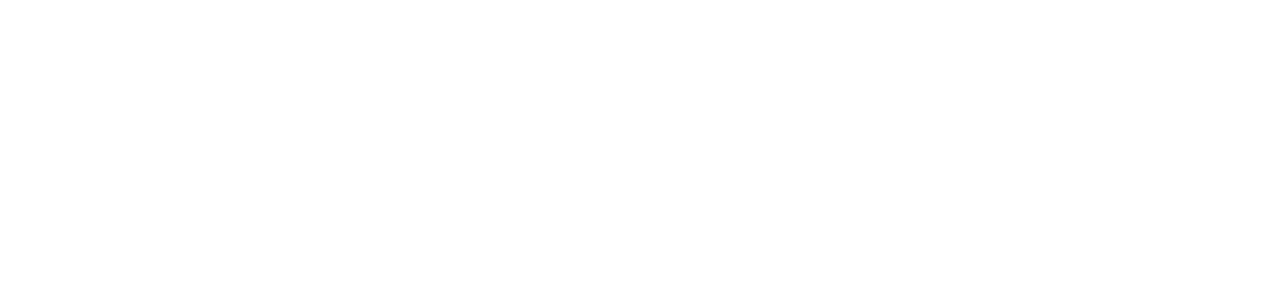
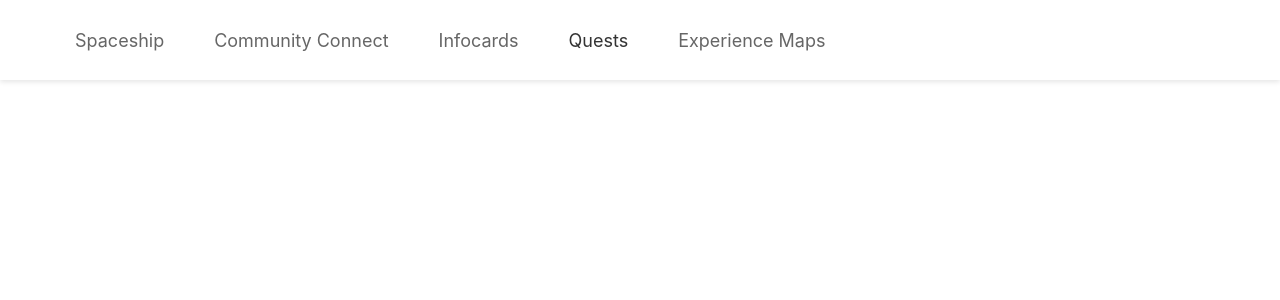
Before and after one commit to neilcarnac/caarya-web, a React (Create React App) app: page /quests in a window 1280 px wide. Before the commit this address had no page. Shown: the top 300 px of the page. Built offline with nearby package versions, Linux system fonts and the light colour scheme.

Commit message:
Browser routing and navbar made and updated

```diff
--- a/src/App.js
+++ b/src/App.js
@@ -14,7 +14,7 @@
           <Route path="/" element={<Home />} />
           <Route path="/communityconnect" element={<CommunityConnect />} />
           <Route path="/infocards" element={<InfoCards />} />
-          <Route path="/quest" element={<Quests />} />
+          <Route path="/quests" element={<Quests />} />
           <Route path="/experiencemaps" element={<ExperienceMaps />} />
         </Routes>
       </BrowserRouter>
--- a/src/Components/Navbar/Navbar.css
+++ b/src/Components/Navbar/Navbar.css
@@ -0,0 +1,36 @@
+.navbar {
+    display: flex;
+    justify-content: space-between;
+    align-items: center;
+    background-color: #fff;
+    height: 80px;
+    padding: 0 50px;
+    box-shadow: 0px 2px 5px rgba(0, 0, 0, 0.1);
+  }
+
+  .navbar-nav {
+    display: flex;
+    justify-content: space-between;
+    align-items: center;
+    list-style: none;
+    margin: 0;
+    padding: 0;
+  }
+
+  .nav-item {
+    margin: 0 10px;
+  }
+
+  .nav-link {
+    display: inline-block;
+    padding: 10px 15px;
+    font-size: 18px;
+    color: #666;
+    text-decoration: none;
+    transition: color 0.3s ease-in-out;
+  }
+
+  .nav-link:hover,
+  .nav-link.active {
+    color: #333;
+  }
--- a/src/Components/Navbar/Navbar.jsx
+++ b/src/Components/Navbar/Navbar.jsx
@@ -1,23 +1,39 @@
-import React from 'react'
+import React from 'react';
+import { NavLink } from 'react-router-dom';
+import './Navbar.css';
 
 const Navbar = () => {
   return (
-    <>
-    <header>
-    <a href="#">Logo</a>
-    <nav>
-      <ul>
-        <li><a href="#">Spaceship</a></li>
-        <li><a href="#">Community Connect</a></li>
-        <li><a href="#">Infocards</a></li>
-        <li><a href="#">Quests</a></li>
-        <li><a href="#">Experience Maps</a></li>
+    <nav className="navbar">
+      <ul className="navbar-nav">
+        <li className="nav-item">
+          <NavLink exact to="/" className="nav-link">
+            Spaceship
+          </NavLink>
+        </li>
+        <li className="nav-item">
+          <NavLink to="/communityconnect" className="nav-link">
+            Community Connect
+          </NavLink>
+        </li>
+        <li className="nav-item">
+          <NavLink to="/infocards" className="nav-link">
+            Infocards
+          </NavLink>
+        </li>
+        <li className="nav-item">
+          <NavLink to="/quests" className="nav-link">
+            Quests
+          </NavLink>
+        </li>
+        <li className="nav-item">
+          <NavLink to="/experiencemaps" className="nav-link">
+            Experience Maps
+          </NavLink>
+        </li>
       </ul>
     </nav>
+  );
+};
 
-    </header>
-    </>
-  )
-}
-
-export default Navbar
+export default Navbar;
--- a/src/pages/ExperienceMaps/ExperienceMaps.jsx
+++ b/src/pages/ExperienceMaps/ExperienceMaps.jsx
@@ -1,10 +1,10 @@
 import React from 'react'
-
+import Navbar from '../../Components/Navbar/Navbar'
 const ExperienceMaps = () => {
   return (
-    <div>
-
-    </div>
+    <>
+      <Navbar />
+    </>
   )
 }
 
--- a/src/pages/InfoCards/InfoCards.jsx
+++ b/src/pages/InfoCards/InfoCards.jsx
@@ -1,10 +1,11 @@
 import React from 'react'
+import Navbar from '../../Components/Navbar/Navbar'
 
 const InfoCards = () => {
   return (
-    <div>
-
-    </div>
+    <>
+      <Navbar />
+    </>
   )
 }
 
--- a/src/pages/Quests/Quests.jsx
+++ b/src/pages/Quests/Quests.jsx
@@ -1,10 +1,12 @@
 import React from 'react'
+import Navbar from '../../Components/Navbar/Navbar'
 
 const Quests = () => {
   return (
-    <div>
 
-    </div>
+    <>
+      <Navbar />
+    </>
   )
 }
 
```
